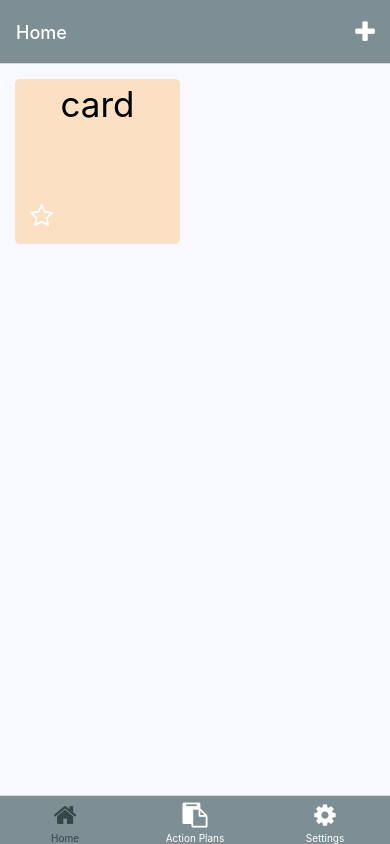
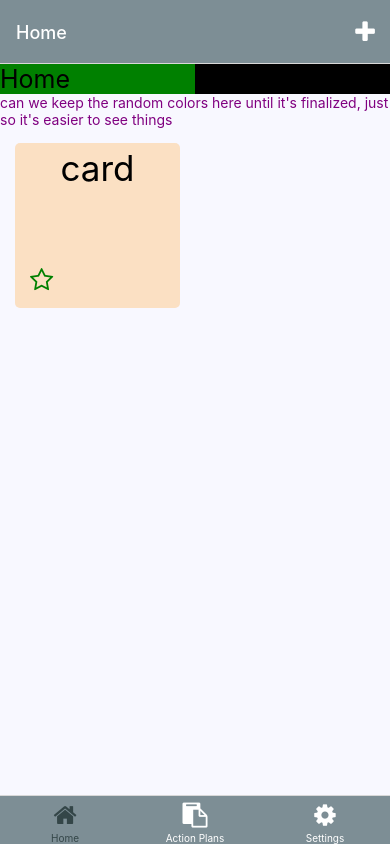
Before and after one commit to marker6275/Note-To-Self-App, a React Native app: screen /Homescreen in a window 390 px wide. Built offline with nearby package versions, Linux system fonts and the light colour scheme; what expo-linking would draw is missing.

Commit message:
favorites bar working

```diff
--- a/Action Plans/Plan1.tsx
+++ b/Action Plans/Plan1.tsx
@@ -36,7 +36,7 @@ export default function Plan1({ navigation }: RootTabScreenProps<'Grade1'>) {
 
 
             {/* <Button title="Done!" onPress={() => navigation.navigate('NotFound')}/> */}
-            <Pressable style={styles.button} onPress={() => navigation.navigate('NotFound')}>
+            <Pressable style={styles.button} onPress={() => navigation.navigate('Congrats')}>
                 <Text style={styles.emphasis}>Done!</Text>
             </Pressable>
 
--- a/Action Plans/Plan2.tsx
+++ b/Action Plans/Plan2.tsx
@@ -68,7 +68,7 @@ export default function Plan2({ navigation }: RootTabScreenProps<'Grade2'>) {
 
             <View style={styles.separator} lightColor="#eee" darkColor="rgba(255,255,255,0.1)" />
 
-            <Pressable style={styles.button} onPress={() => navigation.navigate('NotFound')}>
+            <Pressable style={styles.button} onPress={() => navigation.navigate('Congrats')}>
                 <Text style={styles.emphasis}>Done!</Text>
             </Pressable>
 
--- a/Action Plans/Plan3.tsx
+++ b/Action Plans/Plan3.tsx
@@ -65,7 +65,7 @@ export default function Plan3({ navigation }: RootTabScreenProps<'Grade3'>) {
             {/* RANDOMIZE AN ACTIVITY FROM THE FAVOURITES PAGE */}
             <View style={styles.separator} lightColor="#eee" darkColor="rgba(255,255,255,0.1)" />
 
-            <Pressable style={styles.button} onPress={() => navigation.navigate('NotFound')}>
+            <Pressable style={styles.button} onPress={() => navigation.navigate('Congrats')}>
                 <Text style={styles.emphasis}>Done!</Text>
             </Pressable>
         </ScrollView>
--- a/components/Card.tsx
+++ b/components/Card.tsx
@@ -2,6 +2,7 @@ import { StyleSheet, Dimensions, TouchableOpacity, Pressable } from 'react-nativ
 import { useState } from 'react';
 import { View, Text } from './Themed'
 import { FontAwesome } from '@expo/vector-icons';
+import { getBackgroundColorAsync } from 'expo-system-ui';
 
 export default function Card(props: any) {
     const [icon, setIcon] = useState("star-o");
@@ -19,11 +20,12 @@ export default function Card(props: any) {
               onPress={changeIcon}
               style={({ pressed }) => ({
                 opacity: pressed ? 0.5 : 1,
+                width: (Dimensions.get('window').width / 2 - 30) / 3
               })}>
               <FontAwesome
                 name={icon}
                 size={25}
-                color={'white'}
+                color={'green'}
                 style={styles.star}
               />
             </Pressable>
--- a/components/FavoritesBar.tsx
+++ b/components/FavoritesBar.tsx
@@ -1,29 +1,70 @@
-import { TouchableOpacity, StyleSheet } from "react-native";
+import { TouchableOpacity, StyleSheet, Dimensions } from "react-native";
 import { View, Text } from './Themed';
 import { useState } from 'react';
 
 // WORK IN PROGRESS
 // DOESN'T REALLY WORK
-const FavBar = () => {
-    const [color, setColor] = useState('orange');
+const FavBar = (props: any) => {
+
+    const [home, setHome] = useState(true);
+    const [fav, setFav] = useState(!home);
+
+    const checker = () => {
+        setHome(!home);
+        setFav(!fav);
+    }
+
+    function changeSelectedHome() {
+        home ? null : checker();
+    }
+
+    function changeSelectedFav() {
+        fav ? null : checker();
+    }
+
+    var homeStyle = {
+        flex: 1,
+        fontSize: 25,
+        backgroundColor: home ? 'green' : 'black'
+    }
+
+    var favStyle = {
+        flex: 1,
+        fontSize: 25,
+        backgroundColor: fav ? 'green' : 'black'
+    }
 
     return (
-    <View style={styles.container}>
-        <TouchableOpacity><Text style={styles.title}>Favorites</Text></TouchableOpacity>
-        <TouchableOpacity><Text style={styles.title}>Favorites</Text></TouchableOpacity>
+    <View style={styles.bar}>
+        <View style={homeStyle}>
+            <TouchableOpacity onPress={changeSelectedHome}><Text style={styles.home}>Home</Text></TouchableOpacity>
+        </View>
+        <View style={favStyle}>
+            <TouchableOpacity onPress={changeSelectedFav}><Text style={styles.favorites}>Favorites</Text></TouchableOpacity>
+        </View>
     </View>
     );
 }
 
 const styles = StyleSheet.create({
-    title: {
-        fontSize: 20,
+    home: {
+        flex: 1,
+        fontSize: 25,
+    },
+    favorites: {
+        flex: 1,
+        fontSize: 25
+    },
+    ContainerTrue: {
+        flex: 1,
+        backgroundColor: 'green'
     },
     container: {
-        borderRadius: 5,
-        backgroundColor: 'orange',
         flex: 1,
+        width: Dimensions.get('window').width / 2
+    },
+    bar: {
         flexDirection: 'row'
-    },
+    }
 })
 export default FavBar;
--- a/navigation/index.tsx
+++ b/navigation/index.tsx
@@ -22,6 +22,7 @@ import ExtraHelp from '../Action Plans/ExtraHelp';
 import Plan3 from '../Action Plans/Plan3';
 import Plan2 from '../Action Plans/Plan2';
 import Plan1 from '../Action Plans/Plan1';
+import Congrats from '../screens/Congrats';
 
 export default function Navigation({ colorScheme }: { colorScheme: ColorSchemeName }) {
   return (
@@ -50,6 +51,7 @@ function RootNavigator() {
       <Stack.Screen name="Grade1" component={Plan1} options={{title: ' '}}/>
       <Stack.Screen name="Grade2" component={Plan2} options={{title: ' '}}/>
       <Stack.Screen name="Grade3" component={Plan3} options={{title: ' '}}/>
+      <Stack.Screen name="Congrats" component={Congrats} options={{title: ' '}}/>
     </Stack.Navigator>
   );
 }
--- /dev/null
+++ b/screens/Congrats.tsx
@@ -0,0 +1,10 @@
+import { View, Text } from '../components/Themed';
+
+// Will make this look better later
+export default function Congrats() {
+    return (
+        <Text>
+            Congrats!
+        </Text>
+    )
+}
--- a/screens/Homescreen.tsx
+++ b/screens/Homescreen.tsx
@@ -7,7 +7,6 @@ import { RootTabScreenProps } from '../types';
 import FavBar from '../components/FavoritesBar';
 import Button from '../components/Button';
 import Card from '../components/Card';
-import AddButton from '../components/AddButton';
 import { FontAwesome } from '@expo/vector-icons';
 
 // NEED TO FIX WHERE THIS IS ON THE PAGE
@@ -54,6 +53,10 @@ React.useLayoutEffect(() => {
 
   return (
     <ScrollView style={styles.scroll}>
+      <FavBar onPress={null}/>
+      <Text style={{color: 'purple'}}>
+        can we keep the random colors here until it's finalized, just so it's easier to see things
+      </Text>
       <View style={styles.container}>
       {cards.map((c) => {
         return (
--- a/types.tsx
+++ b/types.tsx
@@ -21,6 +21,7 @@ export type RootStackParamList = {
   Grade1: undefined;
   Grade2: undefined;
   Grade3: undefined;
+  Congrats: undefined;
 };
 
 export type RootStackScreenProps<Screen extends keyof RootStackParamList> = NativeStackScreenProps<
```
Also changed, not shown: components/AddButton.tsx (deleted, +0 -29 lines), 1 other file (tests, documents, lock files or other folders).
